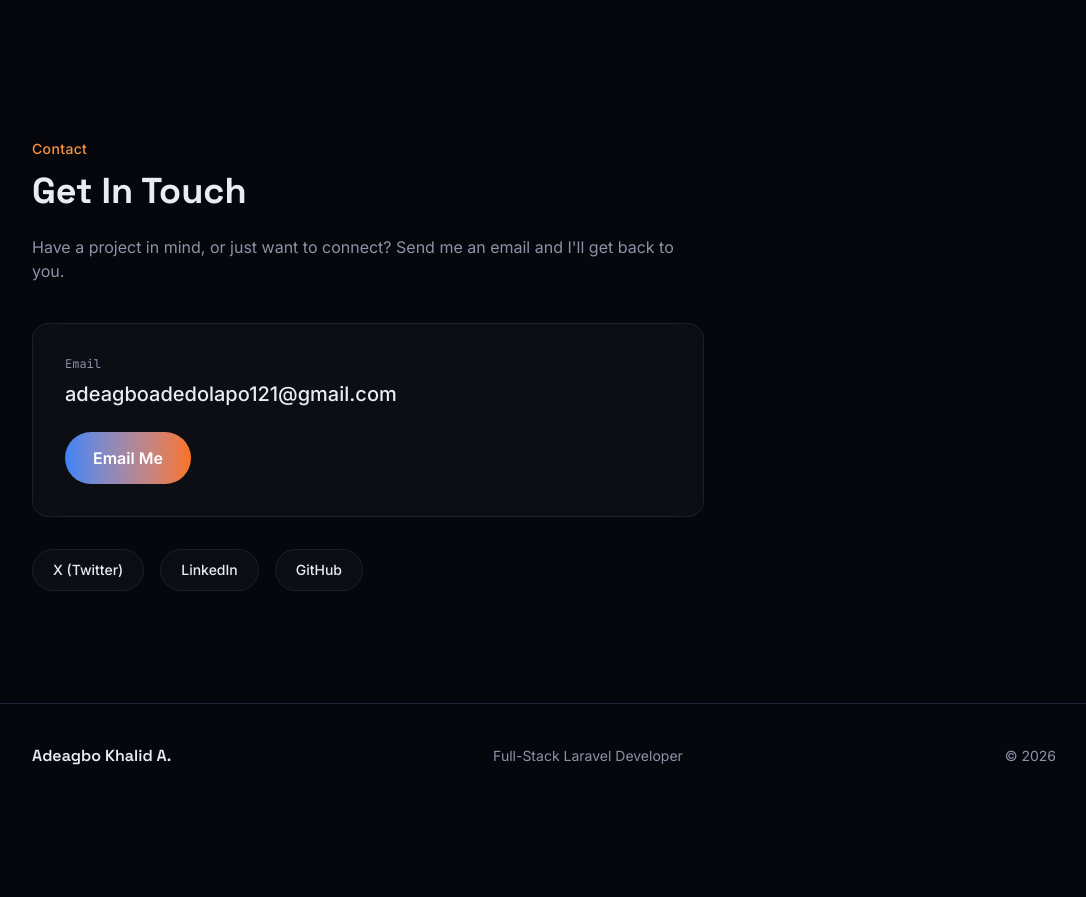
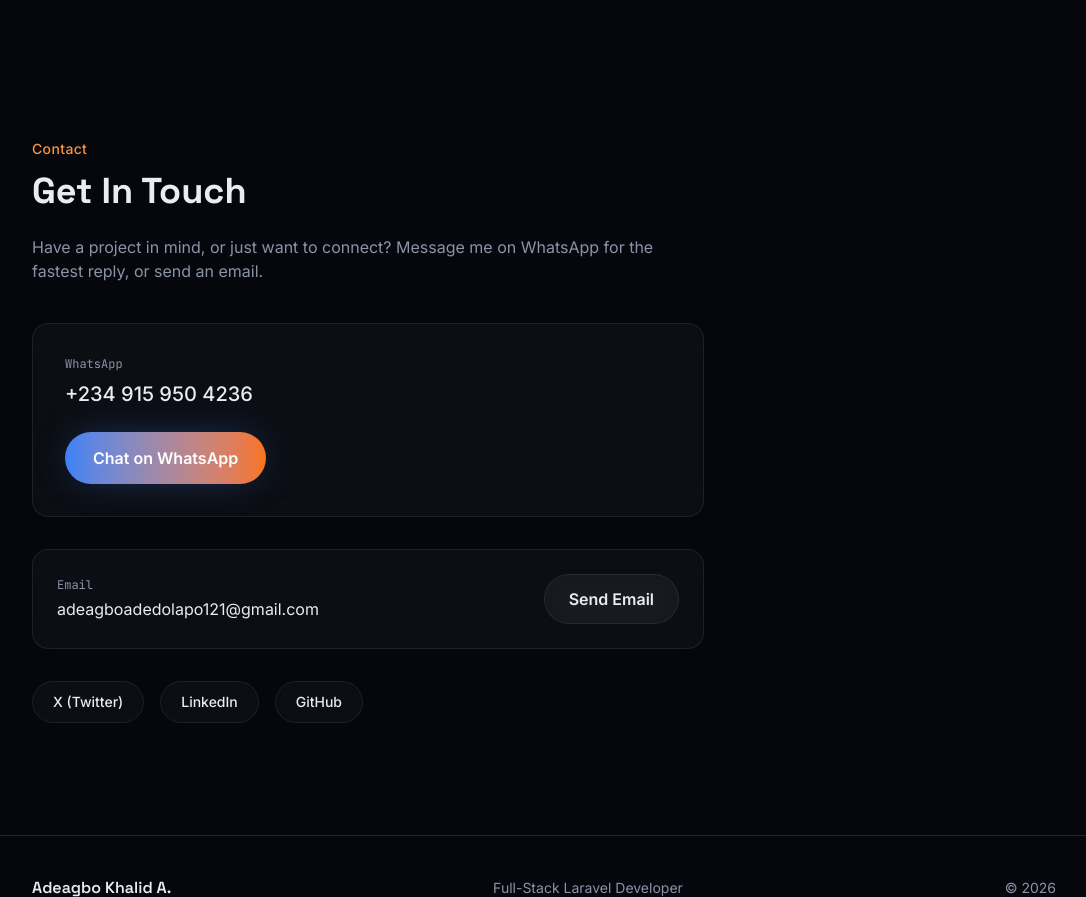
Before and after one commit to Adeagbo-Khalid/adeagbo-khalid-portfolio, a Laravel app: page / in a window 1280 px wide. Shown: the part 5536-6433 px from the top of the page, without its empty margins (32-1118 px from the left). Before the commit the page ends 6301 px from the top, so only its background shows below. Run offline with Laravel 12, Linux system fonts and the light colour scheme; style sheets or scripts are compiled from the project's sources; some libraries are stand-ins or nearby versions.

Commit message:
Add WhatsApp contact button

```diff
--- a/resources/views/home.blade.php
+++ b/resources/views/home.blade.php
@@ -328,15 +328,23 @@
             <p class="text-sm font-medium text-orange-soft tracking-wide mb-3">Contact</p>
             <h2 class="font-display font-bold text-3xl md:text-4xl mb-6">Get In Touch</h2>
 
-            <p class="text-muted mb-10">Have a project in mind, or just want to connect? Send me an email and I'll get back to you.</p>
+            <p class="text-muted mb-10">Have a project in mind, or just want to connect? Message me on WhatsApp for the fastest reply, or send an email.</p>
 
             <div class="glass rounded-2xl p-8 mb-8">
-                <p class="text-xs font-mono text-muted mb-2">Email</p>
-                <a href="mailto:adeagboadedolapo121@gmail.com" class="block text-lg md:text-xl font-medium text-text hover:text-orange transition break-all mb-6">
-                    adeagboadedolapo121@gmail.com
+                <p class="text-xs font-mono text-muted mb-2">WhatsApp</p>
+                <p class="text-lg md:text-xl font-medium text-text mb-6">+234 915 950 4236</p>
+                <a href="https://wa.me/2349159504236?text=Hi%20Khalid%2C%20I%27d%20like%20to%20discuss%20a%20project." target="_blank" rel="noopener" class="inline-block px-7 py-3.5 bg-gradient-to-r from-blue to-orange text-white font-semibold rounded-full hover:opacity-90 transition glow-blue">
+                    Chat on WhatsApp
                 </a>
-                <a href="mailto:adeagboadedolapo121@gmail.com" class="inline-block px-7 py-3.5 bg-gradient-to-r from-blue to-orange text-white font-semibold rounded-full hover:opacity-90 transition">
-                    Email Me
+            </div>
+
+            <div class="glass rounded-2xl p-6 mb-8 flex flex-col sm:flex-row sm:items-center sm:justify-between gap-4">
+                <div>
+                    <p class="text-xs font-mono text-muted mb-1">Email</p>
+                    <p class="text-text break-all">adeagboadedolapo121@gmail.com</p>
+                </div>
+                <a href="mailto:adeagboadedolapo121@gmail.com" class="inline-block px-6 py-3 glass text-text font-semibold rounded-full hover:border-orange/50 transition text-center">
+                    Send Email
                 </a>
             </div>
 
```
